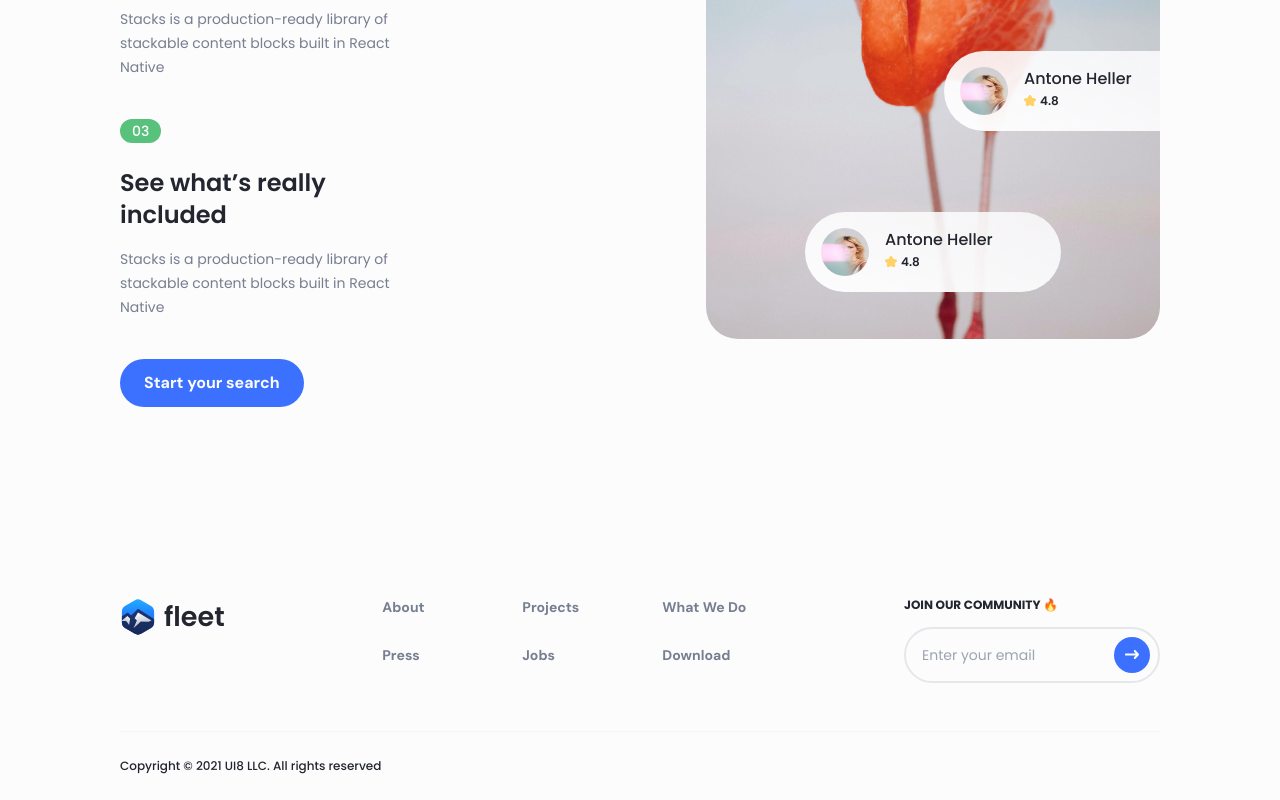
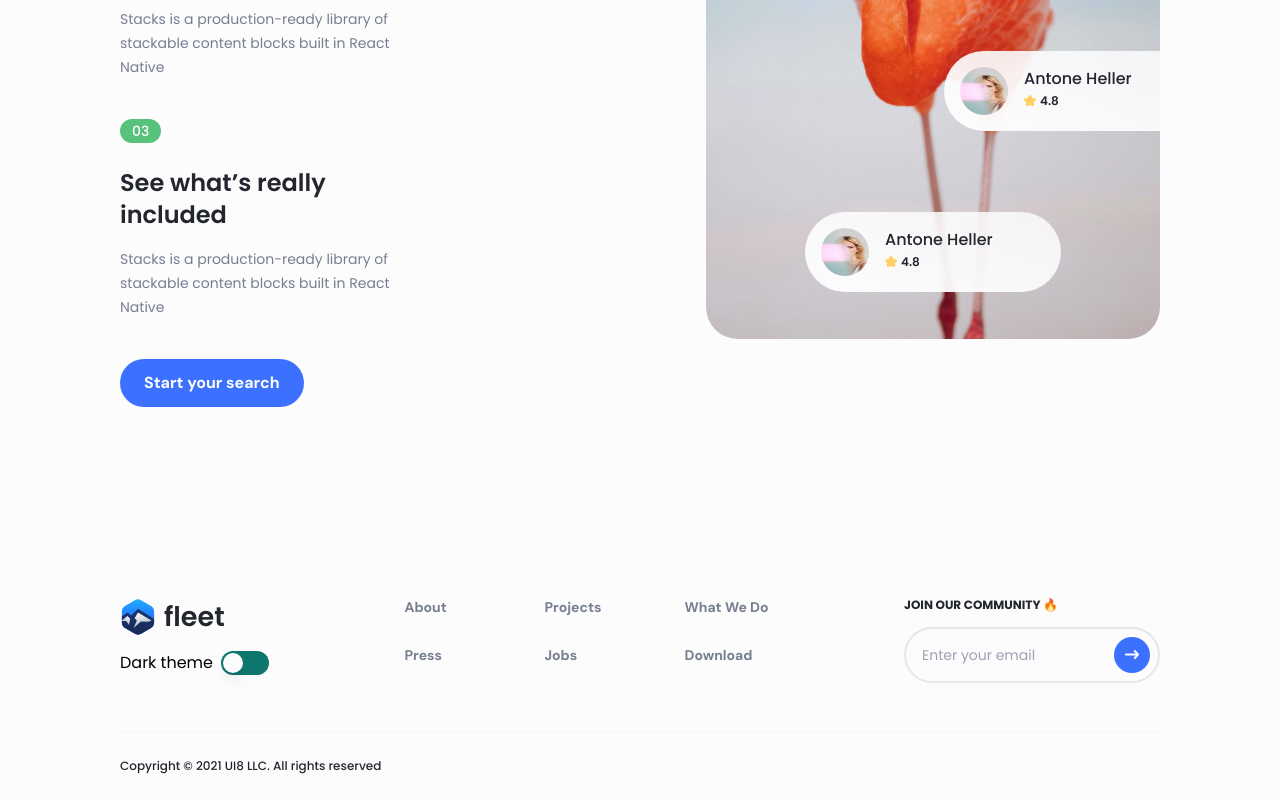
Before and after one commit to hasanlashgari01/fleet-react, a React (Vite) app: page /flights in a window 1280 px wide. Shown: the part 2306-3106 px from the top of the page. Built offline with nearby package versions, Linux system fonts and the light colour scheme.

Commit message:
feat: change theme

```diff
--- a/index.html
+++ b/index.html
@@ -1,6 +1,5 @@
 <!DOCTYPE html>
-<!-- <html lang="en" class="dark"> -->
-    <html lang="en">
+<html lang="en">
     <head>
         <meta charset="UTF-8" />
         <link rel="shortcut icon" href="./src/assets/logo.svg" type="image/x-icon" />
--- a/package.json
+++ b/package.json
@@ -10,6 +10,7 @@
     "preview": "vite preview"
   },
   "dependencies": {
+    "@headlessui/react": "^1.7.17",
     "react": "^18.2.0",
     "react-dom": "^18.2.0",
     "react-router": "^6.15.0",
--- /dev/null
+++ b/src/components/SwitchButton.jsx
@@ -0,0 +1,28 @@
+import { useState } from "react";
+import { Switch } from "@headlessui/react";
+
+const SwitchButton = ({ isEnabled, setIsEnabled, changeHandler }) => {
+    const changeButtonHandler = () => {
+        setIsEnabled(!isEnabled);
+        changeHandler();
+    };
+
+    return (
+        <Switch
+            checked={isEnabled}
+            onChange={changeButtonHandler}
+            className={`relative inline-flex h-6 w-12 shrink-0 cursor-pointer rounded-full border-2 border-transparent transition-colors duration-200 ease-in-out focus:outline-none focus-visible:ring-2 focus-visible:ring-white focus-visible:ring-opacity-75
+                ${isEnabled ? "bg-teal-900" : "bg-teal-700"}`}
+        >
+            <span className="sr-only">Use setting</span>
+            <span
+                aria-hidden="true"
+                className={`pointer-events-none inline-block h-5 w-5 transform rounded-full bg-neutral-8 shadow-lg ring-0 transition duration-200 ease-in-out
+                    ${isEnabled ? "translate-x-6" : "translate-x-0"}
+                `}
+            />
+        </Switch>
+    );
+};
+
+export default SwitchButton;
--- /dev/null
+++ b/src/components/ThemeHandler.jsx
@@ -0,0 +1,42 @@
+import { useEffect, useState } from "react";
+import SwitchButton from "../components/SwitchButton";
+
+const ThemeHandler = () => {
+    const [isEnabled, setIsEnabled] = useState(false);
+
+    useEffect(() => {
+        getThemeFromLS();
+    }, [isEnabled]);
+
+    const changeHandler = () => {
+        if (localStorage.theme === "light") {
+            localStorage.setItem("theme", "dark");
+        } else {
+            localStorage.setItem("theme", "light");
+        }
+
+        getThemeFromLS();
+    };
+
+    const getThemeFromLS = () => {
+        if (
+            localStorage.theme === "dark" ||
+            (!("theme" in localStorage) && window.matchMedia("(prefers-color-scheme: dark)").matches)
+        ) {
+            document.documentElement.classList.add("dark");
+            setIsEnabled(true);
+        } else {
+            document.documentElement.classList.remove("dark");
+            setIsEnabled(false);
+        }
+    };
+
+    return (
+        <div className="flex items-center">
+            <span className="mr-2 dark:text-neutral-8">Dark theme</span>
+            <SwitchButton isEnabled={isEnabled} setIsEnabled={setIsEnabled} changeHandler={changeHandler} />
+        </div>
+    );
+};
+
+export default ThemeHandler;
--- a/src/index.css
+++ b/src/index.css
@@ -30,7 +30,11 @@
     }
 
     body {
-        @apply bg-neutral-8 dark:bg-neutral-1 font-PoppinsRegular scroll-smooth;
+        @apply bg-neutral-8 dark:bg-neutral-1 font-PoppinsRegular scroll-smooth transition-colors duration-300 ease-linear;
+    }
+
+    * {
+        @apply transition-colors duration-300 ease-linear;
     }
 }
 
--- a/src/layouts/Footer.jsx
+++ b/src/layouts/Footer.jsx
@@ -1,11 +1,15 @@
 import { Link } from "react-router-dom";
 import Logo from "../components/Logo";
+import ThemeHandler from "../components/ThemeHandler";
 
 function Footer() {
     return (
         <footer className="container pt-16 pb-6 lg:pt-20 lg:pb-0">
             <div className="flex flex-col lg:flex-row items-start gap-y-12 justify-between">
-                <Logo />
+                <div className="space-y-4">
+                    <Logo />
+                    <ThemeHandler />
+                </div>
                 <div className="grid grid-cols-2 sm:grid-cols-3 gap-y-8 gap-x-14 justify-between">
                     <Link
                         to=""
```
Also changed, not shown: 1 other file (tests, documents, lock files or other folders).
